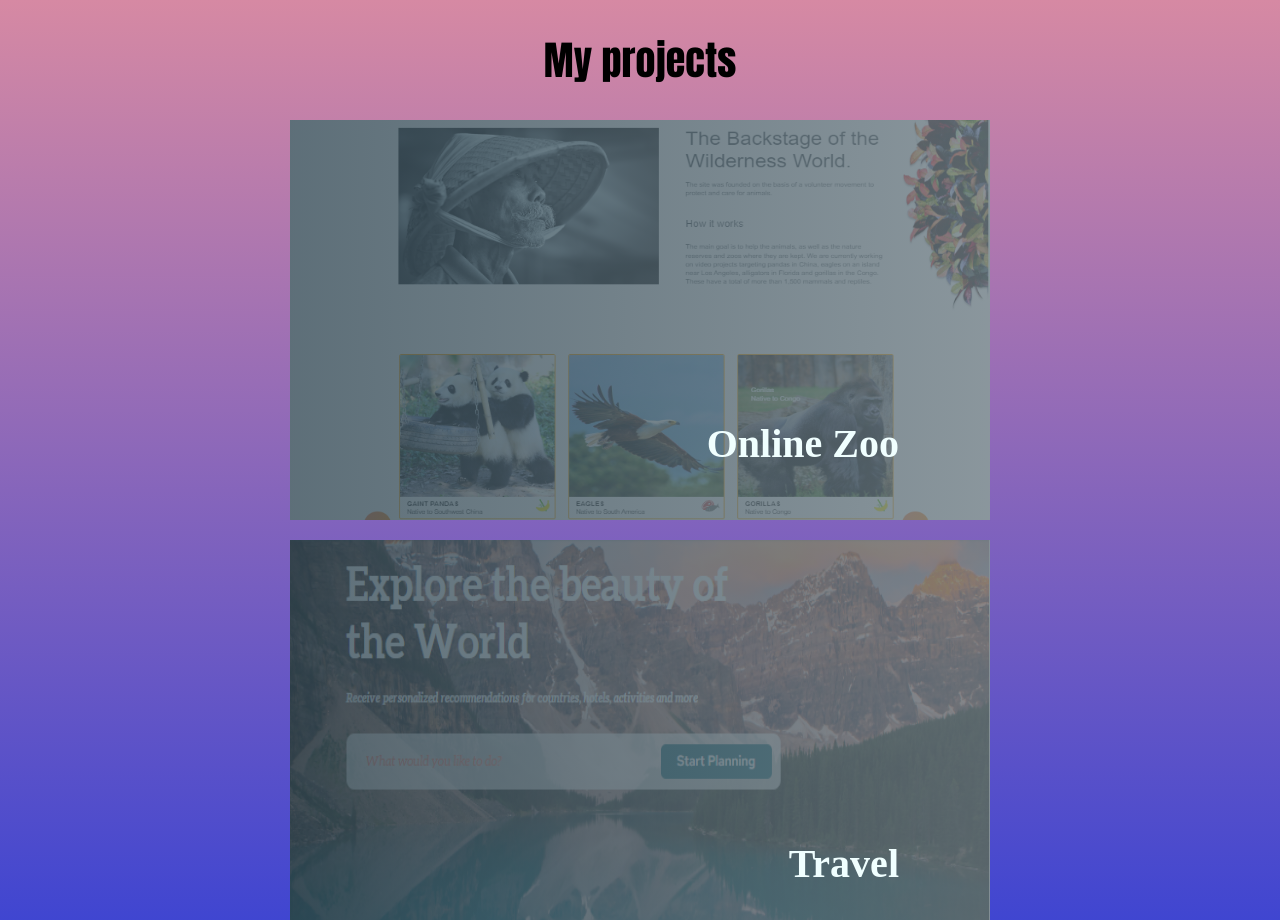
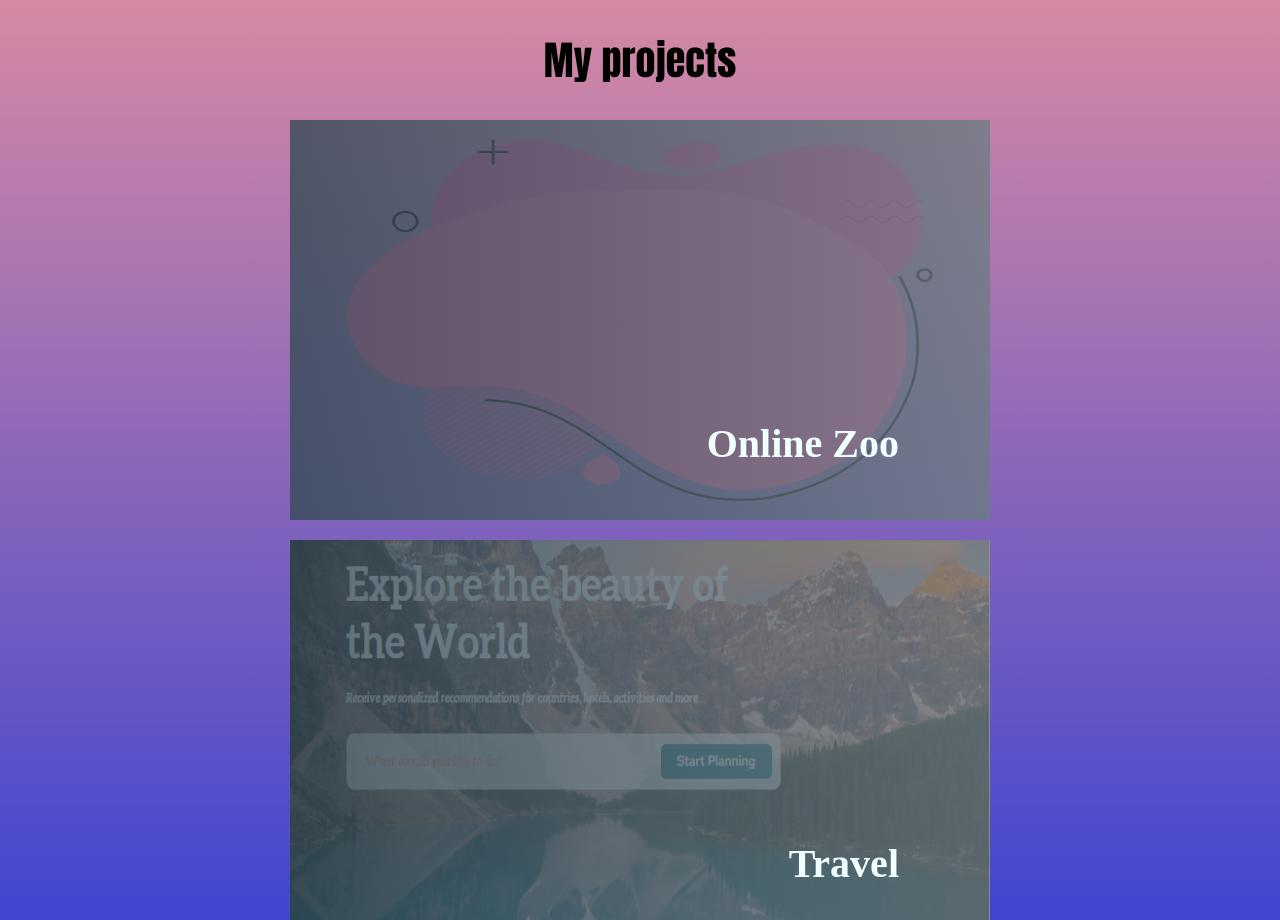
Before and after one commit to rzvmlk/rsschool-cv, a plain HTML site: page index.html in a window 1280 px wide. Shown: the part 1200-2120 px from the top of the page. Drawn offline with Linux system fonts and the light colour scheme.

Commit message:
fix: pic path

```diff
--- a/index.html
+++ b/index.html
@@ -74,7 +74,7 @@
                     <ul class="projects__list">
                         <li  class="projects__item">
                                 <a class="projects__link" href="https://rolling-scopes-school.github.io/rzvmlk-JSFE2022Q3/online-zoo/pages/main/">
-                                    <img class="projects__img" src="/images/printscr-1.png" alt="online-zoo" width="700" height="400">
+                                    <img class="projects__img" src="../rsschool-cv/images/Abstract-pink-liquid.png" alt="online-zoo" width="700" height="400">
 
                                 </a>
                                 <div class="projects__info">
```
